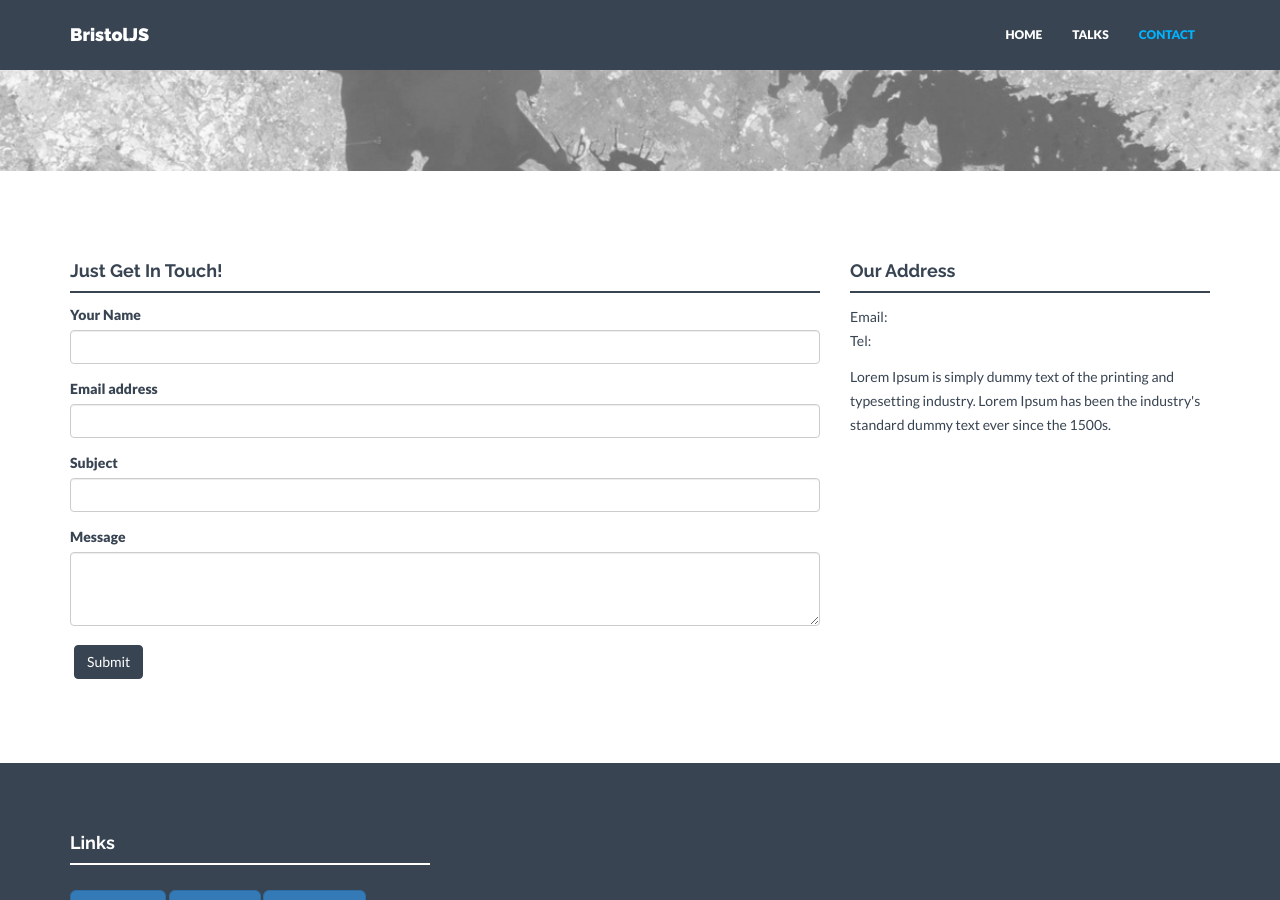
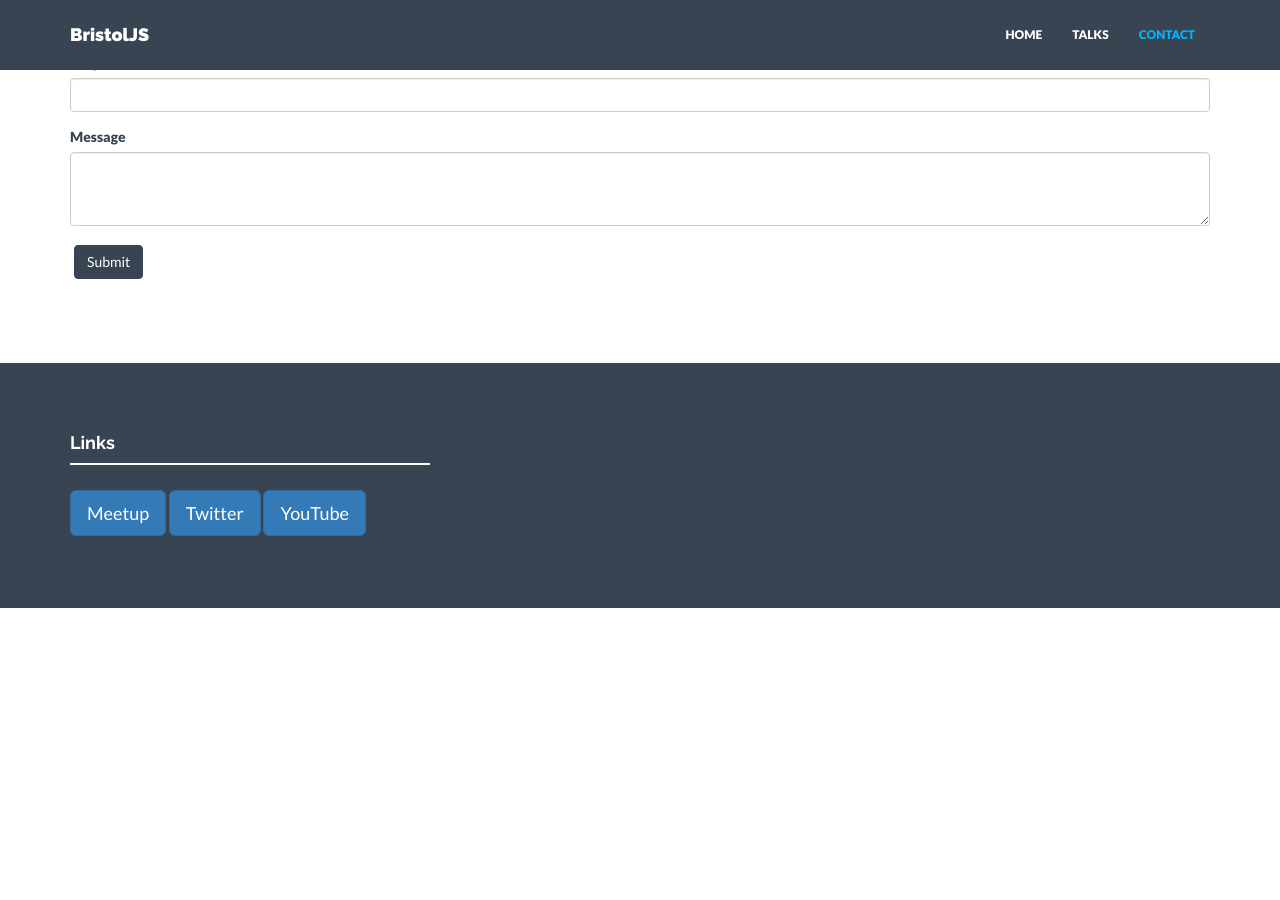
Before and after one commit to bristoljs/bristoljs, a Jekyll site: the page built from contact.html, in a window 1280 px wide and 900 px high, scrolled down 395 px. Built offline with Jekyll 4.4.1, drawn with Linux system fonts in a browser that asks for light colours; nearby versions of some CDN libraries; after the commit the page ends 1003 px from its top, so only the background shows below that.

Commit message:
Remove noise from contact page

```diff
--- a/contact.html
+++ b/contact.html
@@ -4,11 +4,9 @@
 permalink: /contact/
 ---
 
-<div id="contactwrap"></div>
-
 <div class="container mtb">
   <div class="row">
-        <div class="col-lg-8">
+    <div class="col-lg-12">
       <h4>Just Get In Touch!</h4>
       <div class="hline"></div>
       <p>{{ site.about }}</p>
@@ -34,21 +32,6 @@
 
         <button type="submit" class="btn btn-theme">Submit</button>
       </form>
-        </div><! --/col-lg-8 -->
-
-        <div class="col-lg-4">
-            <h4>Our Address</h4>
-            <div class="hline"></div>
-                <p>
-                    {% for line in site.address.first.lines %}
-                        {{ line }} <br>
-                    {% endfor %}
-                </p>
-                <p>
-                    Email: {{ site.email }}<br/>
-                    Tel: {{ site.tel }}
-                </p>
-                <p>Lorem Ipsum is simply dummy text of the printing and typesetting industry. Lorem Ipsum has been the industry's standard dummy text ever since the 1500s.</p>
     </div>
-    </div><! --/row -->
-</div><! --/container -->
+  </div>
+</div>
```
Lines whose indentation alone changed are shown as unchanged.
